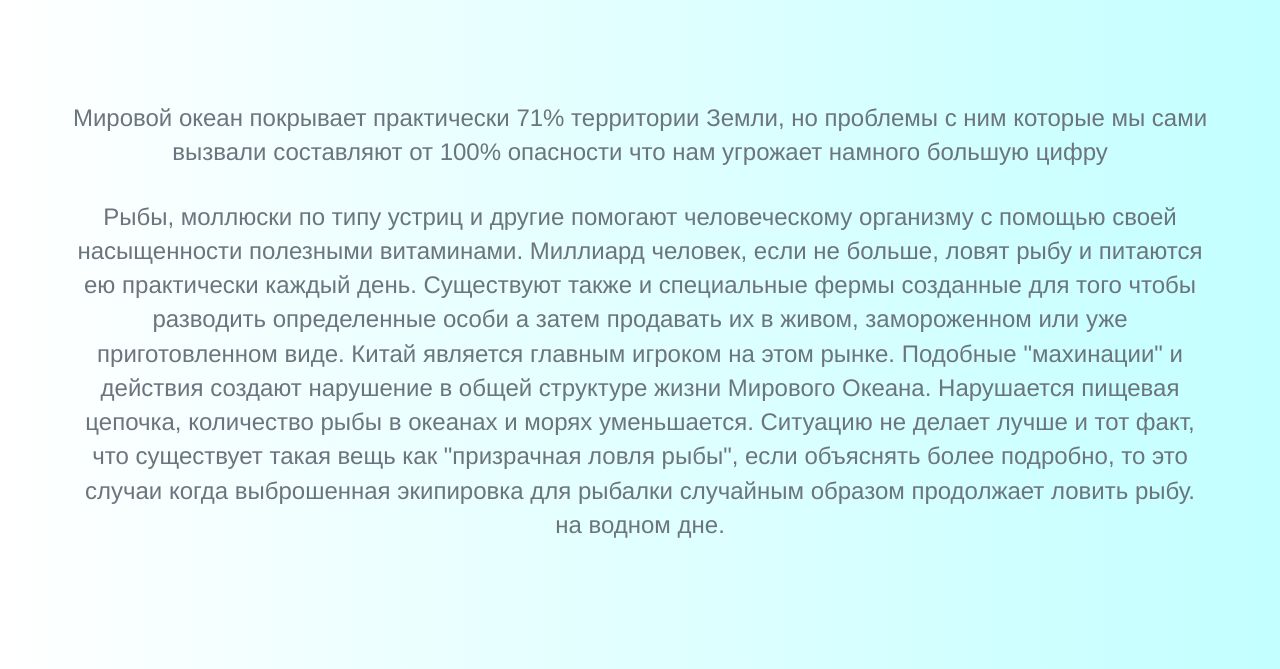
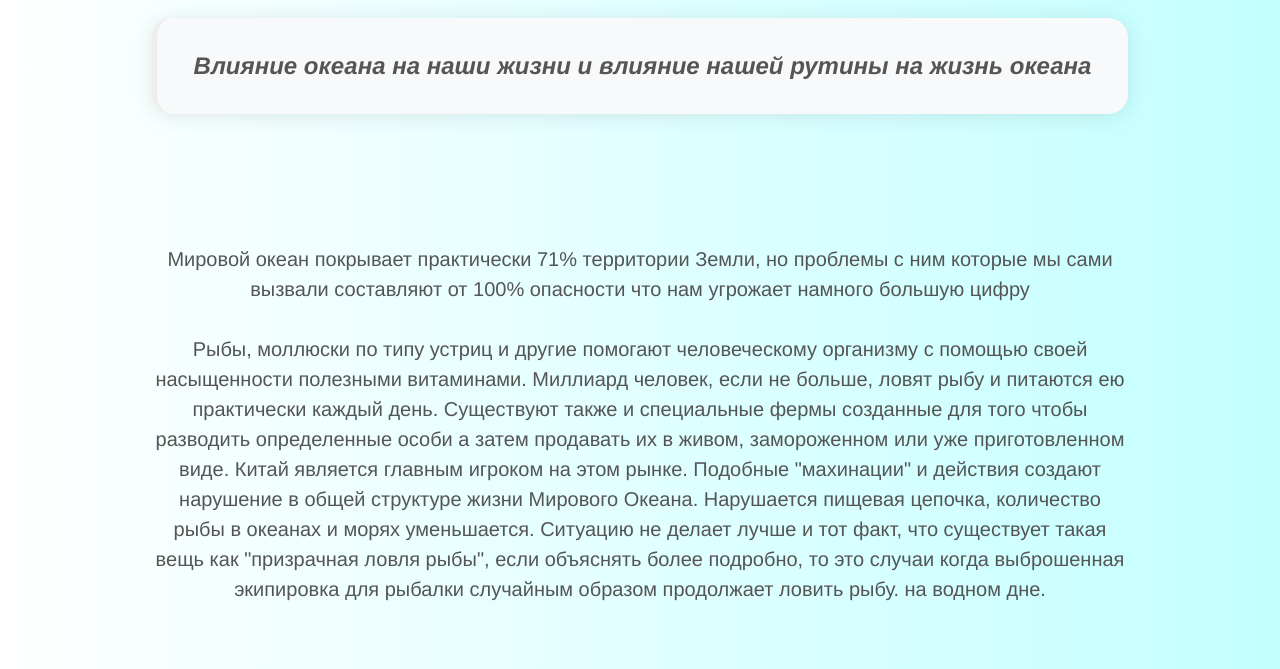
Before and after one commit to MDsatan/ocean-demo, a Flask app: page / in a window 1280 px wide. Shown: the part 1206-1875 px from the top of the page. Run offline with Flask 3, Linux system fonts and the light colour scheme; some libraries are stand-ins or nearby versions.

Commit message:
final css fixes

```diff
--- a/static/styles.css
+++ b/static/styles.css
@@ -1,44 +1,67 @@
+
+/* Body styling */
 body {
     background: linear-gradient(to left, #c3ffff, #FFFFFF);
   }
 
+  /* Container styling */
   .container {
-    margin-top: 100px;
+    margin: 100px auto;
+    max-width: 1024px;
+    padding: 0 24px;
     text-align: center;
   }
 
+  /* Heading styling */
   h1 {
     font-size: 48px;
     font-weight: bold;
     margin-bottom: 30px;
+    text-transform: uppercase;
   }
 
+  /* Paragraph styling */
   p {
-    font-size: 24px;
+    font-size: 20px;
+    line-height: 1.5;
     margin-bottom: 30px;
-    color: #6c757d;
+    color: #555;
   }
 
+  /* Anchor styling */
   a {
-    font-size: 24px;
+    font-size: 20px;
+    font-weight: bold;
     color: #007bff;
     text-decoration: none;
+    transition: color 0.2s;
   }
 
   a:hover {
     color: #0056b3;
     text-decoration: underline;
   }
-img
-{
-    width: 1000px;
-    height: 700px;
+
+  /* Image styling */
+  img {
+    display: block;
+    width: 100%;
+    max-width: 1024px;
+    height: auto;
     border-radius: 20%;
+    margin: 24px auto;
   }
-blockquote
-{
-    font-size: 20px;
+
+  /* Blockquote styling */
+  blockquote {
+    font-size: 24px;
+    font-style: italic;
     font-weight: bold;
-    color: #6c757d;
-
+    line-height: 1.5;
+    color: #555;
+    margin: 30px 0;
+    padding: 30px;
+    border-radius: 20px;
+    background-color: #f8f9fa;
+    box-shadow: 0 2px 20px rgba(0,0,0,0.1);
   }
```
Also changed, not shown: 2023-04-04-welcome-to-jekyll.markdown (deleted, +0 -39 lines), 1 other file. Lines whose indentation alone changed are shown as unchanged.
